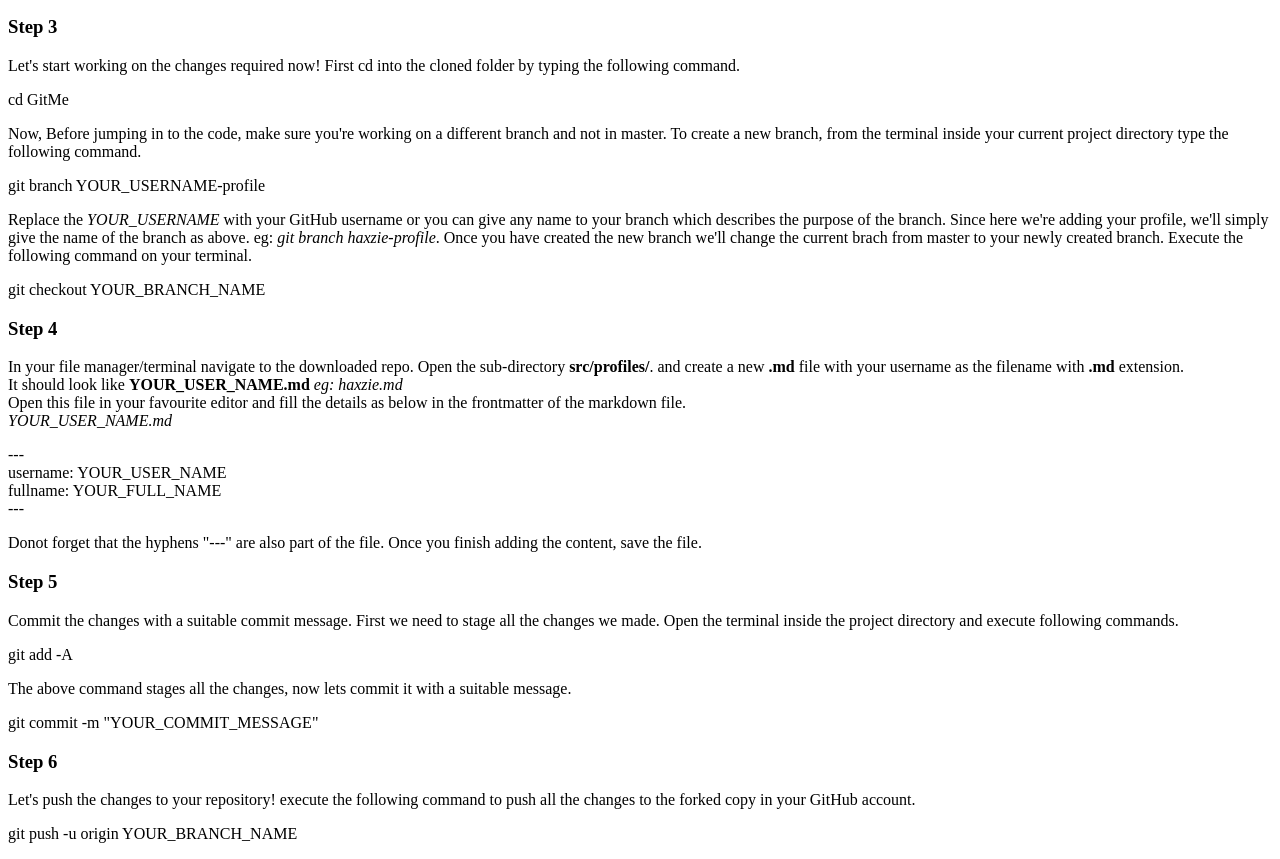
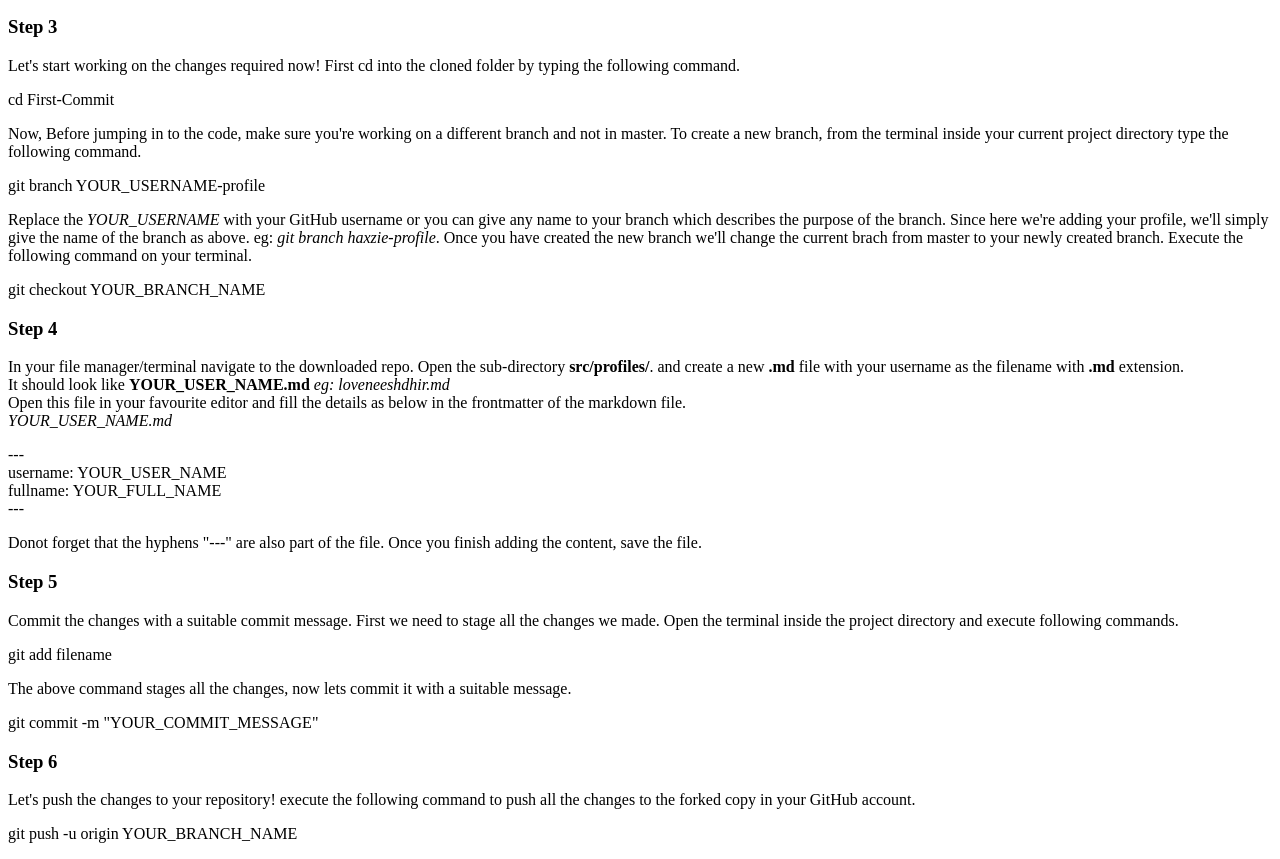
Before and after one commit to loveneeshdhir/First-Commit, a Gatsby site: page / in a window 1280 px wide. Shown: the part 418-1277 px from the top of the page. Built offline with nearby package versions, Linux system fonts and the light colour scheme; Gatsby itself is replaced by a stand-in of ours.

Commit message:
Update index.js

```diff
--- a/src/pages/index.js
+++ b/src/pages/index.js
@@ -26,7 +26,7 @@ const IndexPage = () => (
     <h3>Step 3</h3>
     <p>
       Let's start working on the changes required now! First cd into the cloned folder by typing the following command.
-      <Code code="cd GitMe"/>
+      <Code code="cd First-Commit"/>
       Now, Before jumping in to the code, make sure you're working on a different branch and not in master. To create a new branch,
       from the terminal inside your current project directory type the following command.
       <Code code="git branch YOUR_USERNAME-profile"/>
@@ -38,7 +38,7 @@ const IndexPage = () => (
     <h3>Step 4</h3>
     <p>
       In your <i className="em em-card_file_box"></i> file manager/terminal navigate to the downloaded repo. Open the sub-directory <i className="em em-file_folder"></i><b>src/profiles/</b>. and create a new <b>.md</b> file with your username as the filename with <b>.md</b> extension.<br/>
-      It should look like <b>YOUR_USER_NAME.md</b> <i>eg: haxzie.md </i><br/>
+      It should look like <b>YOUR_USER_NAME.md</b> <i>eg: loveneeshdhir.md </i><br/>
       Open this file in your favourite editor and fill the details as below in the frontmatter of the markdown file.
       <br/>
       <i className="em em-page_facing_up"></i><i>YOUR_USER_NAME.md</i>
@@ -55,7 +55,7 @@ const IndexPage = () => (
     <h3>Step 5</h3>
     <p>
       Commit the changes with a suitable commit message.<i className="em em-white_check_mark"></i> First we need to stage all the changes we made. Open the terminal inside the project directory and execute following commands.
-      <Code code="git add -A"/>
+      <Code code="git add filename"/>
       The above command stages all the changes, now lets commit it with a suitable message.
       <Code code='git commit -m "YOUR_COMMIT_MESSAGE"'/>
     </p>
```
